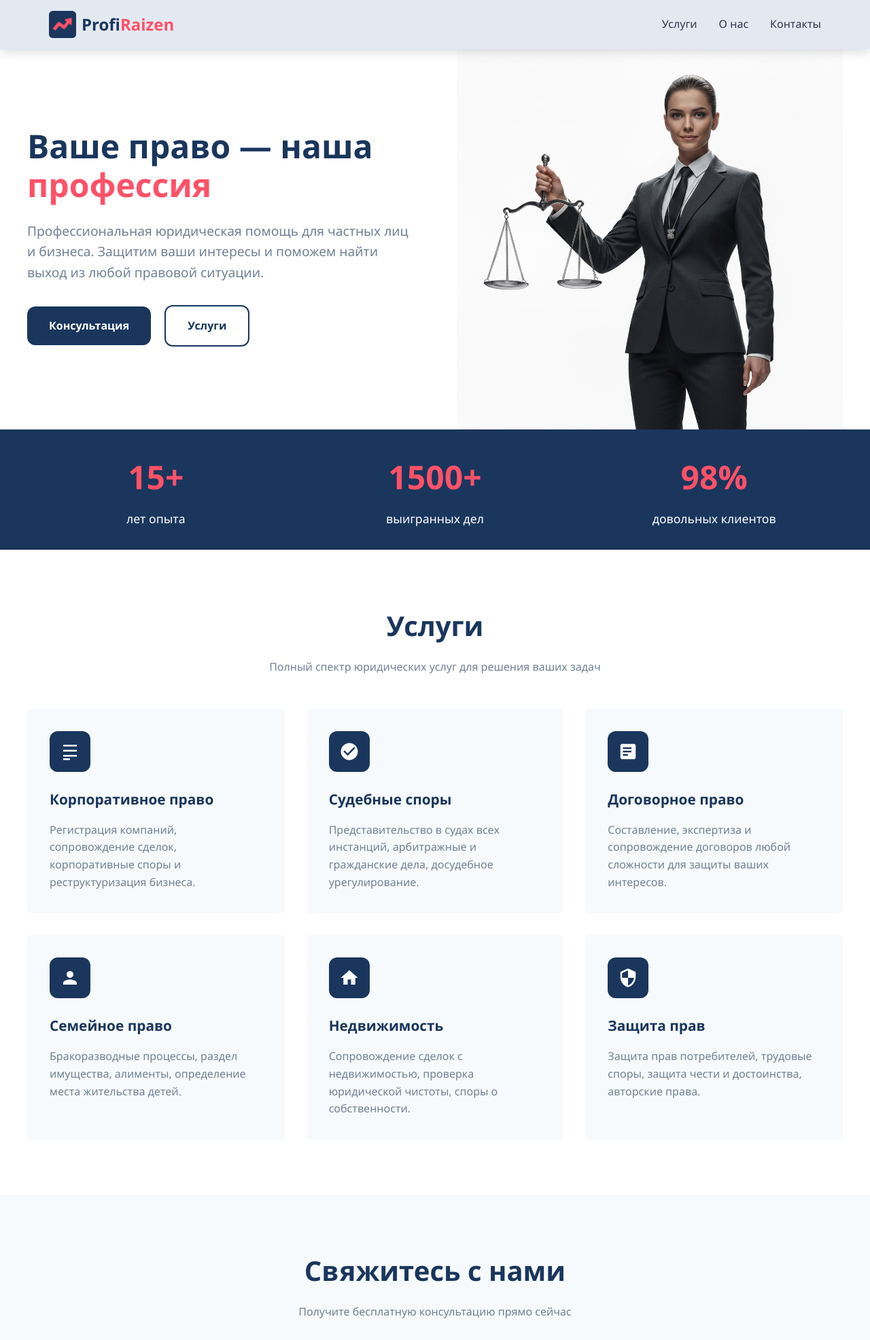
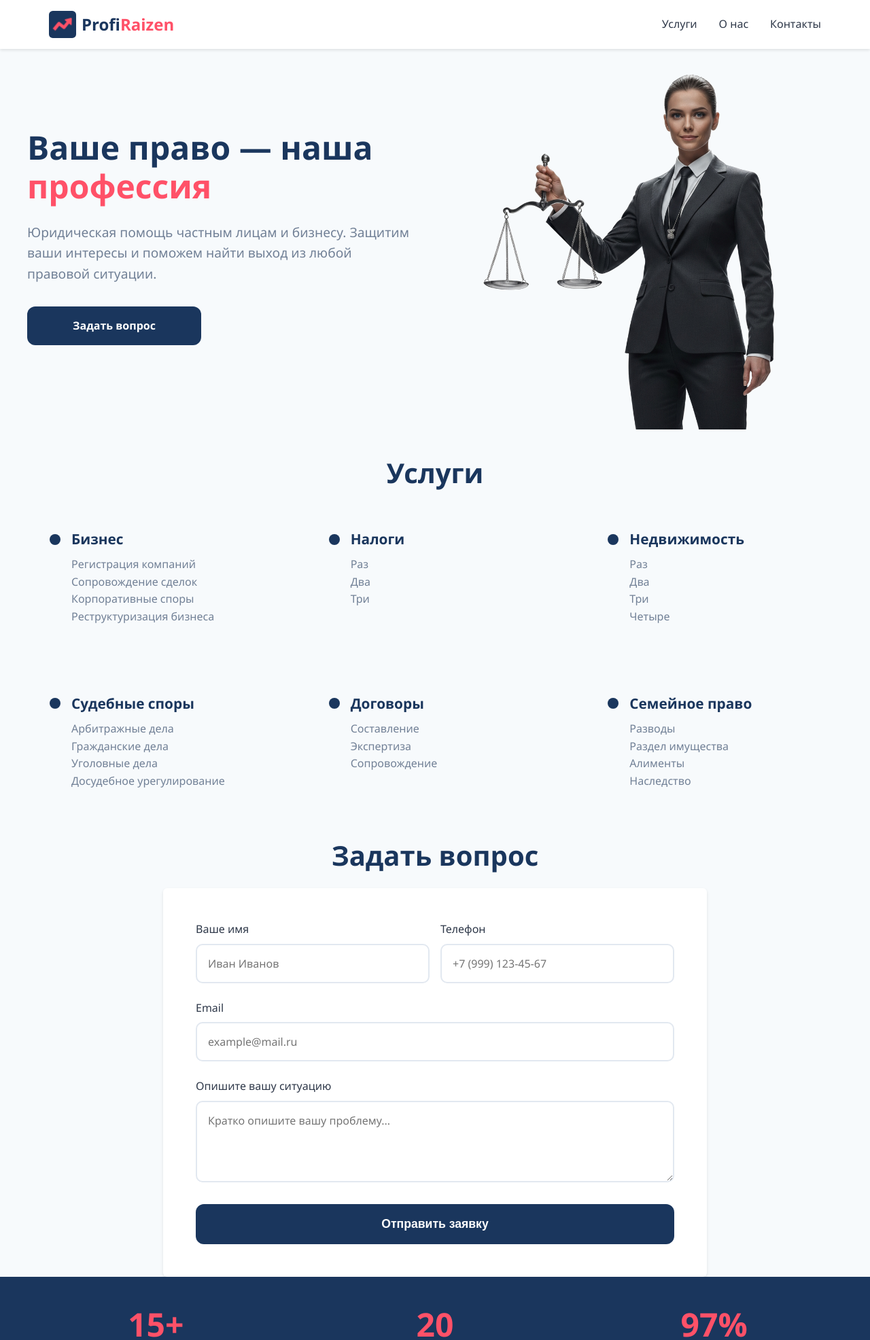
Before and after one commit to levink/hello, a PHP site: page / in a window 1280 px wide. Shown: the top 1972 px of the page at 68% size. Run offline with PHP 8.4, Linux system fonts and the light colour scheme.

Commit message:
hero + services

```diff
--- a/app.js
+++ b/app.js
@@ -4,8 +4,6 @@ const fs = require("fs");
 const host = '127.0.0.1';
 const port = 3500;
 const app = express();
-
-
 
 app.use(express.static("public"));
 
--- a/public/css/styles.css
+++ b/public/css/styles.css
@@ -6,15 +6,15 @@
 
 :root {
     --primary: #1a365d;
-    /* --primary-light:#2c5282; */
-    --primary-light:#d7e3f4;
+    --primary-light:#2c5282;
+    --primary-lightest:#d7e3f4;
     --accent: #ff5168;
     --text: #2d3748;
     --text-light: #718096;
     --bg: #f7fafc;
     --white: #ffffff;
-    --shadow: 0 4px 16px rgba(0, 0, 0, 0.15);
-    --shadow-hover: 0 8px 30px rgba(0, 0, 0, 0.12);
+    --shadow: 0 2px 4px rgba(0, 0, 0, 0.1);
+    --shadow-hover: 0 0px 20px rgba(0, 0, 0, 0.1);
     --form-radius: 6px;
 }
 
@@ -25,18 +25,19 @@ body {
     line-height: 1.6;
 }
 
-/* Header */
 header {
-    /* background: var(--bg); */
-    background: #e3e9f1;
+    background: var(--white);
     box-shadow: var(--shadow);
     position: fixed;
     width: 100%;
     top: 0;
     z-index: 1000;
 }
+header ~ section {
+    scroll-margin-top: 4rem;
+}
 
-.header-container {
+.header_container {
     max-width: 1200px;
     margin: 0 auto;
     padding: 1rem 2rem;
@@ -44,34 +45,36 @@ header {
     justify-content: space-between;
     align-items: center;
 }
-
-.logo {
+.header_container .logo {
     display: flex;
     align-items: center;
     gap: 0.5rem;
     text-decoration: none;
 }
-
-.logo svg {
+.header_container .logo svg {
     width: 40px;
     height: 40px;
 }
-
-.logo-text {
+.header_container .logo_text {
     font-size: 1.5rem;
     font-weight: 700;
     color: var(--primary);
 }
+.header_container .logo_text span {
+    color: var(--accent);
+}
 
-.logo-text span {
-    color: var(--accent);
+.header_container .menu_toggle {
+    display: none;
+    background: none;
+    border: none;
+    cursor: pointer;
 }
 
 nav {
     display: flex;
     gap: 2rem;
 }
-
 nav a {
     text-decoration: none;
     color: var(--text);
@@ -79,11 +82,9 @@ nav a {
     transition: color 0.3s ease;
     position: relative;
 }
-
 nav a:hover {
     color: var(--primary);
 }
-
 nav a::after {
     content: '';
     position: absolute;
@@ -94,63 +95,8 @@ nav a::after {
     background: var(--accent);
     transition: width 0.3s ease;
 }
-
 nav a:hover::after {
     width: 100%;
-}
-
-.menu-toggle {
-    display: none;
-    background: none;
-    border: none;
-    cursor: pointer;
-}
-
-/* Hero */
-.hero {
-    /* min-height: 60vh; */
-    display: flex;
-    align-items: center;
-    /* padding: 6rem 2rem 2rem; */
-    padding: 4rem 2rem 0rem;
-    background: var(--white);
-}
-
-.hero-container {
-    max-width: 1200px;
-    margin: 0 auto;
-    display: grid;
-    grid-template-columns: 1fr 1fr;
-    gap: 4rem;
-    align-items: center;
-    align-self: end;
-}
-
-.hero-content h1 {
-    font-size: 3rem;
-    color: var(--primary);
-    margin-bottom: 1.5rem;
-    line-height: 1.2;
-}
-
-.hero-content h1 span {
-    color: var(--accent);
-}
-
-.hero-content p {
-    font-size: 1.2rem;
-    color: var(--text-light);
-    margin-bottom: 2rem;
-}
-
-.hero-image {
-    display: flex;
-    justify-content: center;
-}
-
-.hero-image img {
-    max-width: 100%;
-    height: auto;
 }
 
 .btn {
@@ -165,44 +111,80 @@ nav a:hover::after {
     border: none;
     cursor: pointer;
 }
-
 .btn:hover {
     background: var(--primary-light);
     transform: translateY(-2px);
     box-shadow: var(--shadow-hover);
 }
-
 .btn-outline {
     background: transparent;
     border: 2px solid var(--primary);
     color: var(--primary);
     margin-left: 1rem;
 }
-
 .btn-outline:hover {
     background: var(--primary);
     color: var(--white);
 }
 
-/* Services  */
-.services {
-    padding: 5rem 2rem;
-    background: var(--white);
+/* Hero */
+.hero {
+    display: flex;
+    align-items: center;
+    padding: 4rem 2rem 0rem;
+}
+.hero-container {
+    max-width: 1200px;
+    margin: 0 auto;
+    display: grid;
+    grid-template-columns: 1fr 1fr;
+    gap: 4rem;
+    align-items: center;
+    align-self: end;
+}
+.hero-content h1 {
+    font-size: 3rem;
+    color: var(--primary);
+    margin-bottom: 1.5rem;
+    line-height: 1.2;
+}
+.hero-content h1 span {
+    color: var(--accent);
+}
+.hero-content p {
+    font-size: 1.2rem;
+    color: var(--text-light);
+    margin-bottom: 2rem;
+}
+.hero-content .btn {
+    min-width: 16rem;
+    text-align: center;
+}
+.hero-image {
+    display: flex;
+    justify-content: center;
+}
+.hero-image img {
+    max-width: 100%;
+    height: auto;
 }
 
+/* Services */
+.services {
+    scroll-margin-top: 4rem;
+    padding: 2rem 2rem;
+}
 .section-title {
     text-align: center;
     font-size: 2.5rem;
     color: var(--primary);
     margin-bottom: 1rem;
 }
-
 .section-subtitle {
     text-align: center;
     color: var(--text-light);
     margin-bottom: 3rem;
 }
-
 .services-grid {
     max-width: 1200px;
     margin: 0 auto;
@@ -210,47 +192,62 @@ nav a:hover::after {
     grid-template-columns: repeat(auto-fit, minmax(280px, 1fr));
     gap: 2rem;
 }
-
-.service-card {
-    background: var(--bg);
+.service_card {
     padding: 2rem;
-    border-radius: var(--form-radius);
-    transition: all 0.3s ease;
     border: 1px solid transparent;
+    border-radius: 0.2rem;
+    transition: all 0.2s ease;
+    cursor: pointer;
+}
+.service_card:hover {
+    transform: translateY(-4px);
+    box-shadow: var(--shadow-hover);
+    border-color: var(--primary);
+}
+.service_card .title {
+    display: flex;
+    align-items: center;
+    flex-direction: row;
+    padding-bottom: 0.5rem;
+}
+.service_card .circle {
+    width: 1rem;
+    height: 1rem;
+    border-radius: 50%;
+    background: var(--primary);
+}
+.service_card h3 {
+    font-size: 1.3rem;
+    padding-left: 1rem;
+    color: var(--primary);
+}
+.service_card p {
+    padding-left: 2rem;
+    color: var(--text-light);
 }
 
-.service-card:hover {
-    transform: translateY(-2px);
-    box-shadow: var(--shadow-hover);
-    border-color: var(--accent);
+
+
+/* Ask */
+.contact {
+    padding: 2rem 2rem;
+    background: var(--bg);
 }
 
-.service-icon {
-    width: 60px;
-    height: 60px;
-    background: var(--primary);
-    border-radius: 12px;
-    display: flex;
-    align-items: center;
-    justify-content: center;
-    margin-bottom: 1.5rem;
+.contact-container {
+    max-width: 800px;
+    margin: 0 auto;
 }
 
-.service-icon svg {
-    width: 30px;
-    height: 30px;
-    fill: var(--white);
+.contact-form {
+    padding: 3rem;
+    background: var(--white);
+    border-radius: var(--form-radius);
+    box-shadow: var(--shadow);
 }
 
-.service-card h3 {
-    font-size: 1.3rem;
-    color: var(--primary);
-    margin-bottom: 1rem;
-}
 
-.service-card p {
-    color: var(--text-light);
-}
+
 
 /* Stats Section */
 .stats {
@@ -276,24 +273,6 @@ nav a:hover::after {
 .stat-item p {
     color: var(--white);
     font-size: 1.1rem;
-}
-
-/* Contact Section */
-.contact {
-    padding: 5rem 2rem;
-    background: var(--bg);
-}
-
-.contact-container {
-    max-width: 800px;
-    margin: 0 auto;
-}
-
-.contact-form {
-    background: var(--white);
-    padding: 3rem;
-    border-radius: var(--form-radius);
-    box-shadow: var(--shadow);
 }
 
 .form-group {
@@ -341,7 +320,6 @@ nav a:hover::after {
     font-size: 1.1rem;
 }
 
-/* Footer */
 footer {
     background: var(--primary);
     color: var(--white);
@@ -402,15 +380,11 @@ footer {
         /* order: -1; */
         display: none;
     }
-
-    /* .hero-image img {
-        max-width: 400px;
-    } */
 }
 
 @media (max-width: 768px) {
     .btn {
-        width: 10rem;
+        width: 12rem;
     }
 
     nav {
@@ -430,7 +404,7 @@ footer {
         display: flex;
     }
 
-    .menu-toggle {
+    .header_container .menu_toggle {
         display: block;
     }
 
--- a/public/index.html
+++ b/public/index.html
@@ -1,6 +1,5 @@
 <!DOCTYPE html>
 <html lang="ru">
-
 <head>
     <meta charset="UTF-8" />
     <meta name="viewport" content="width=device-width, initial-scale=1.0" />
@@ -8,23 +7,22 @@
     <link href="css/styles.css" rel="stylesheet" type="text/css">
     <link rel="shortcut icon" href="#">
 </head>
-
 <body>
     <header>
-        <div class="header-container">
+        <div class="header_container">
             <a href="#" class="logo">
                 <svg viewBox="0 0 50 50">
                     <rect width="50" height="50" rx="7" style="fill: var(--primary);"></rect>
                     <path style="fill: var(--accent); transform: translate3d(5px, 5px, 0);" d="M 6.78 31.354 L 2 27.525 L 9.211 18.539 L 9.21 18.539 L 11.021 16.284 C 12.008 15.051 13.809 14.854 15.042 15.841 L 22.143 21.529 L 27.568 14.769 L 24.964 12.667 C 23.707 11.652 23.731 10.978 25.037 10.648 L 35.111 8.098 C 36.418 7.767 37.045 8.276 36.997 9.621 L 36.626 20.007 C 36.577 21.353 35.925 21.518 34.666 20.503 L 32.023 18.369 L 24.802 27.366 C 23.814 28.598 22.015 28.796 20.782 27.808 L 13.991 22.368 L 6.78 31.354 Z"/>
                 </svg>
-                <span class="logo-text">Profi<span>Raizen</span></span>
+                <span class="logo_text">Profi<span>Raizen</span></span>
             </a>
             <nav id="nav">
                 <a href="#services">Услуги</a>
                 <a href="#about">О нас</a>
                 <a href="#contact">Контакты</a>
             </nav>
-            <button class="menu-toggle" onclick="toggleMenu()">
+            <button class="menu_toggle" onclick="toggleMenu()">
                 <svg width="24" height="24" viewBox="0 0 24 24" fill="none" stroke="currentColor" stroke-width="2">
                     <line x1="3" y1="6" x2="21" y2="6" />
                     <line x1="3" y1="12" x2="21" y2="12" />
@@ -39,129 +37,96 @@
             <div class="hero-content">
                 <h1>Ваше право — наша <span>профессия</span></h1>
                 <p>
-                    Профессиональная юридическая помощь для частных лиц и бизнеса.
+                    Юридическая помощь частным лицам и бизнесу.
                     Защитим ваши интересы и поможем найти выход из любой правовой
                     ситуации.
                 </p>
-                <a href="#contact" class="btn">Консультация</a>
-                <a href="#services" class="btn btn-outline">Услуги</a>
+                <a href="#ask" class="btn">Задать вопрос</a>
+                <!-- <a href="#services" class="btn btn-outline">Наши услуги</a> -->
             </div>
             <div class="hero-image">
-                <!-- <img src="https://284baef4-3d14-4ca5-8247-4811f0d6b14b.selstorage.ru/8d393613-8f31-486c-968b-d08767eafc8a_10c71343-c55f-4dab-ba17-97a07f238eca.png"
-                    alt="ProfiRaizen" /> -->
-                <img src="img/hero005.jpg" alt="ProfiRaizen" />
-            </div>
-        </div>
-    </section>
-
-    <section class="stats" id="about">
-        <div class="stats-grid">
-            <div class="stat-item">
-                <h2>15+</h2>
-                <p>лет опыта</p>
-            </div>
-            <div class="stat-item">
-                <h2>1500+</h2>
-                <p>выигранных дел</p>
-            </div>
-            <div class="stat-item">
-                <h2>98%</h2>
-                <p>довольных клиентов</p>
+                <img src="img/hero005.png" alt="ProfiRaizen" />
             </div>
         </div>
     </section>
 
     <section class="services" id="services">
         <h2 class="section-title">Услуги</h2>
-        <p class="section-subtitle">
-            Полный спектр юридических услуг для решения ваших задач
-        </p>
         <div class="services-grid">
-            <div class="service-card">
-                <div class="service-icon">
-                    <svg viewBox="0 0 24 24">
-                        <path d="M20 6H4V4h16v2zm0 4H4v2h16v-2zm0 6H4v2h16v-2zm-8 4H4v2h8v-2z" />
-                    </svg>
+
+            <div class="service_card">
+                <div class="title">
+                    <div class="circle"></div>
+                    <h3>Бизнес</h3>
                 </div>
-                <h3>Корпоративное право</h3>
-                <p>
-                    Регистрация компаний, сопровождение сделок, корпоративные споры и
-                    реструктуризация бизнеса.
-                </p>
+                <p>Регистрация компаний</p>
+                <p>Сопровождение сделок</p>
+                <p>Корпоративные споры</p>
+                <p>Реструктуризация бизнеса</p>
             </div>
-            <div class="service-card">
-                <div class="service-icon">
-                    <svg viewBox="0 0 24 24">
-                        <path
-                            d="M12 2C6.48 2 2 6.48 2 12s4.48 10 10 10 10-4.48 10-10S17.52 2 12 2zm-2 15l-5-5 1.41-1.41L10 14.17l7.59-7.59L19 8l-9 9z" />
-                    </svg>
+
+            <div class="service_card">
+                 <div class="title">
+                    <div class="circle"></div>
+                    <h3>Налоги</h3>
                 </div>
-                <h3>Судебные споры</h3>
-                <p>
-                    Представительство в судах всех инстанций, арбитражные и гражданские
-                    дела, досудебное урегулирование.
-                </p>
+                <p>Раз</p>
+                <p>Два</p>
+                <p>Три</p>
             </div>
-            <div class="service-card">
-                <div class="service-icon">
-                    <svg viewBox="0 0 24 24">
-                        <path
-                            d="M19 3H5c-1.1 0-2 .9-2 2v14c0 1.1.9 2 2 2h14c1.1 0 2-.9 2-2V5c0-1.1-.9-2-2-2zm-7 14H6v-2h6v2zm4-4H6v-2h10v2zm0-4H6V7h10v2z" />
-                    </svg>
+
+            <div class="service_card">
+                 <div class="title">
+                    <div class="circle"></div>
+                    <h3>Недвижимость</h3>
                 </div>
-                <h3>Договорное право</h3>
-                <p>
-                    Составление, экспертиза и сопровождение договоров любой сложности
-                    для защиты ваших интересов.
-                </p>
+                <p>Раз</p>
+                <p>Два</p>
+                <p>Три</p>
+                <p>Четыре</p>
             </div>
-            <div class="service-card">
-                <div class="service-icon">
-                    <svg viewBox="0 0 24 24">
-                        <path
-                            d="M12 12c2.21 0 4-1.79 4-4s-1.79-4-4-4-4 1.79-4 4 1.79 4 4 4zm0 2c-2.67 0-8 1.34-8 4v2h16v-2c0-2.66-5.33-4-8-4z" />
-                    </svg>
+
+            <div class="service_card">
+                 <div class="title">
+                    <div class="circle"></div>
+                    <h3>Судебные споры</h3>
                 </div>
-                <h3>Семейное право</h3>
-                <p>
-                    Бракоразводные процессы, раздел имущества, алименты, определение
-                    места жительства детей.
-                </p>
+                <p>Арбитражные дела</p>
+                <p>Гражданские дела</p>
+                <p>Уголовные дела</p>
+                <p>Досудебное урегулирование</p>
             </div>
-            <div class="service-card">
-                <div class="service-icon">
-                    <svg viewBox="0 0 24 24">
-                        <path d="M10 20v-6h4v6h5v-8h3L12 3 2 12h3v8z" />
-                    </svg>
+
+             <div class="service_card">
+                 <div class="title">
+                    <div class="circle"></div>
+                    <h3>Договоры</h3>
                 </div>
-                <h3>Недвижимость</h3>
-                <p>
-                    Сопровождение сделок с недвижимостью, проверка юридической чистоты,
-                    споры о собственности.
-                </p>
+                <p>Составление</p>
+                <p>Экспертиза</p>
+                <p>Сопровождение</p>
             </div>
-            <div class="service-card">
-                <div class="service-icon">
-                    <svg viewBox="0 0 24 24">
-                        <path
-                            d="M12 1L3 5v6c0 5.55 3.84 10.74 9 12 5.16-1.26 9-6.45 9-12V5l-9-4zm0 10.99h7c-.53 4.12-3.28 7.79-7 8.94V12H5V6.3l7-3.11v8.8z" />
-                    </svg>
+
+            <div class="service_card">
+                 <div class="title">
+                    <div class="circle"></div>
+                    <h3>Семейное право</h3>
                 </div>
-                <h3>Защита прав</h3>
-                <p>
-                    Защита прав потребителей, трудовые споры, защита чести и
-                    достоинства, авторские права.
-                </p>
+                <p>Разводы</p>
+                <p>Раздел имущества</p>
+                <p>Алименты</p>
+                <p>Наследство</p>
             </div>
         </div>
+
     </section>
 
-    <section class="contact" id="contact">
+    <section class="ask" id="ask">
         <div class="contact-container">
-            <h2 class="section-title">Свяжитесь с нами</h2>
-            <p class="section-subtitle">
-                Получите бесплатную консультацию прямо сейчас
-            </p>
+            <h2 class="section-title">Задать вопрос</h2>
+            <!-- <p class="section-subtitle">
+                Получите бесплатную консультацию
+            </p> -->
             <form class="contact-form" onsubmit="handleSubmit(event)">
                 <div class="form-row">
                     <div class="form-group">
@@ -175,14 +140,33 @@
                 </div>
                 <div class="form-group">
                     <label for="email">Email</label>
-                    <input type="email" id="email" required placeholder="example@mail.ru" />
+                    <input type="email" id="email" placeholder="example@mail.ru" />
                 </div>
                 <div class="form-group">
                     <label for="message">Опишите вашу ситуацию</label>
-                    <textarea id="message" placeholder="Кратко опишите вашу проблему..."></textarea>
+                    <textarea id="message" placeholder="Кратко опишите вашу проблему..." maxlength="256"></textarea>
                 </div>
                 <button type="submit" class="btn">Отправить заявку</button>
             </form>
+        </div>
+    </section>
+
+    <section class="stats" id="about">
+        <div class="stats-grid">
+            <div class="stat-item">
+                <h2>15+</h2><p>лет на рынке</p>
+            </div>
+            <div class="stat-item">
+                <h2>20</h2><p>сотрудников</p>
+            </div>
+            <div class="stat-item">
+                <h2>97%</h2><p>успешных дел</p>
+            </div>
+            <!--
+                15+ лет опыта
+                1500+ выигранных дел
+                98% довольных клиентов
+            -->
         </div>
     </section>
 
```
Also changed, not shown: public/img/hero005.png (added).
